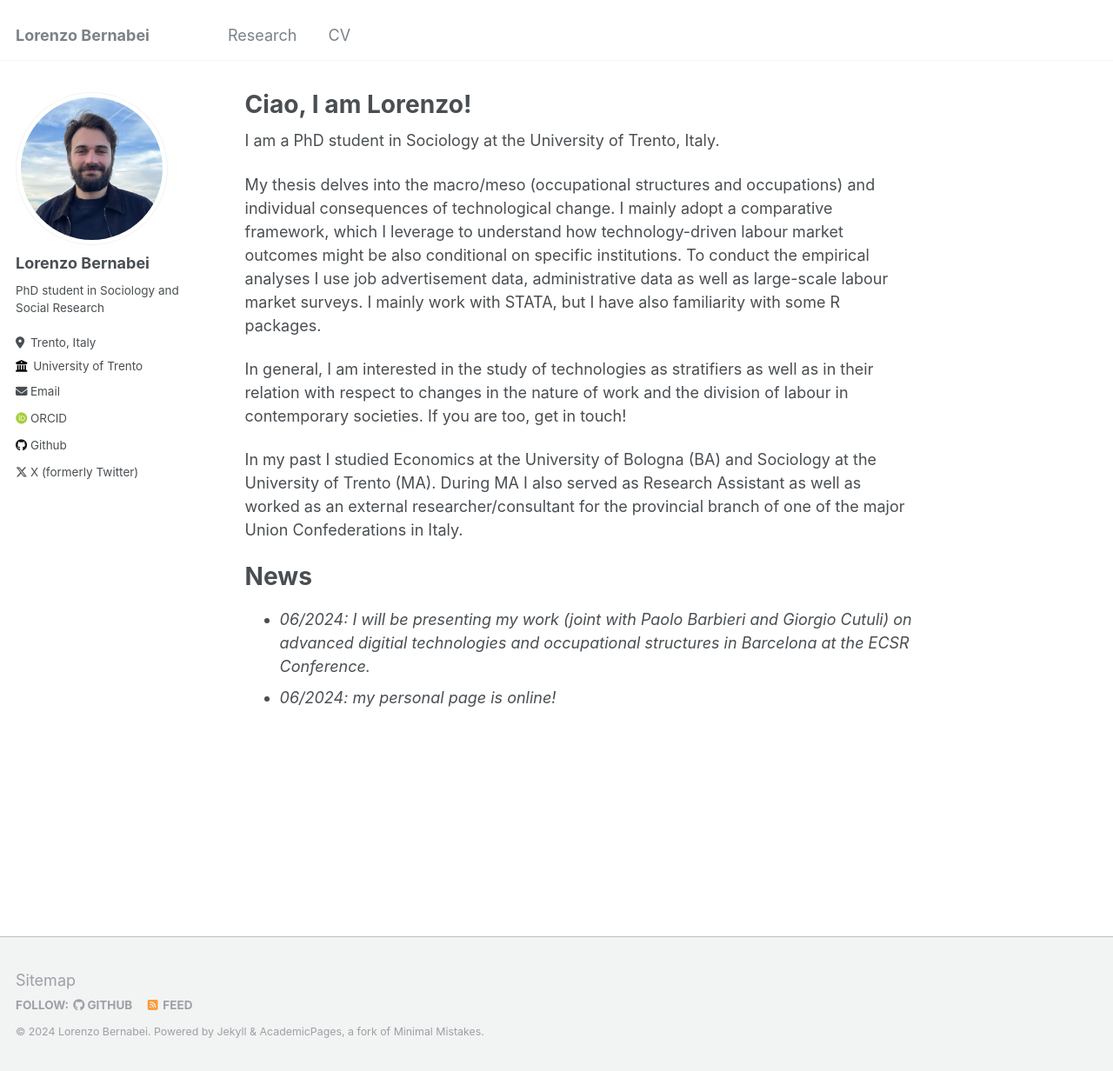
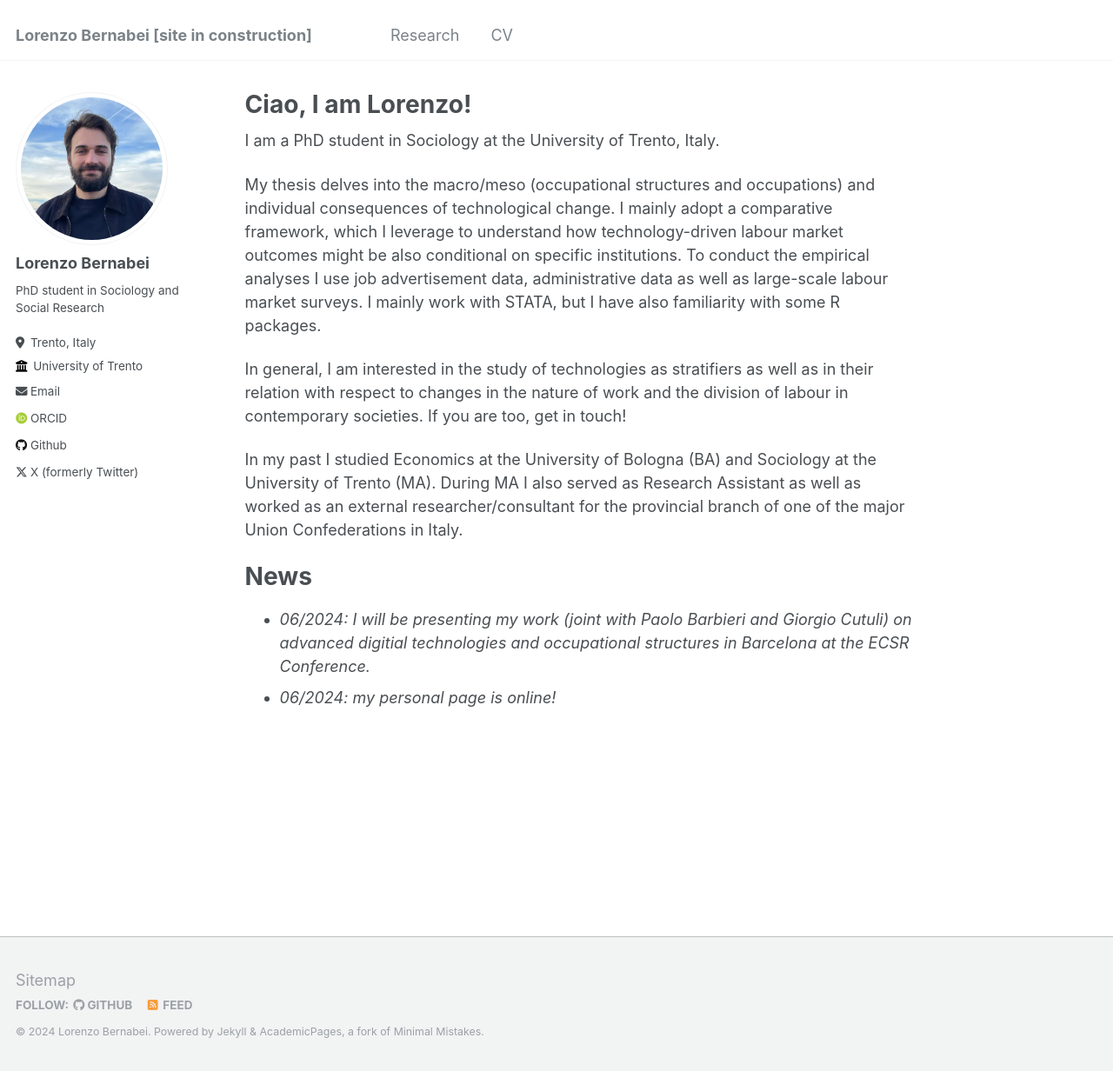
Before and after one commit to lorenzo-bernabei/lorenzo-bernabei.github.io, a Jekyll site: the page built from _pages/about.md, in a window 1280 px wide and 1232 px high. Shown: the whole window at 87% size. Built offline with Jekyll 4.4.1, drawn with Linux system fonts in a browser that asks for light colours; some web fonts are replaced.

Commit message:
Update _config.yml

```diff
--- a/_config.yml
+++ b/_config.yml
@@ -8,7 +8,7 @@
 
 # Basic Site Settings
 locale                   : "en-US"
-title                    : "Lorenzo Bernabei"
+title                    : "Lorenzo Bernabei [site in construction]"
 title_separator          : "-"
 name                     : &name "Lorenzo Bernabei"
 description              : &description "personal description"
```
